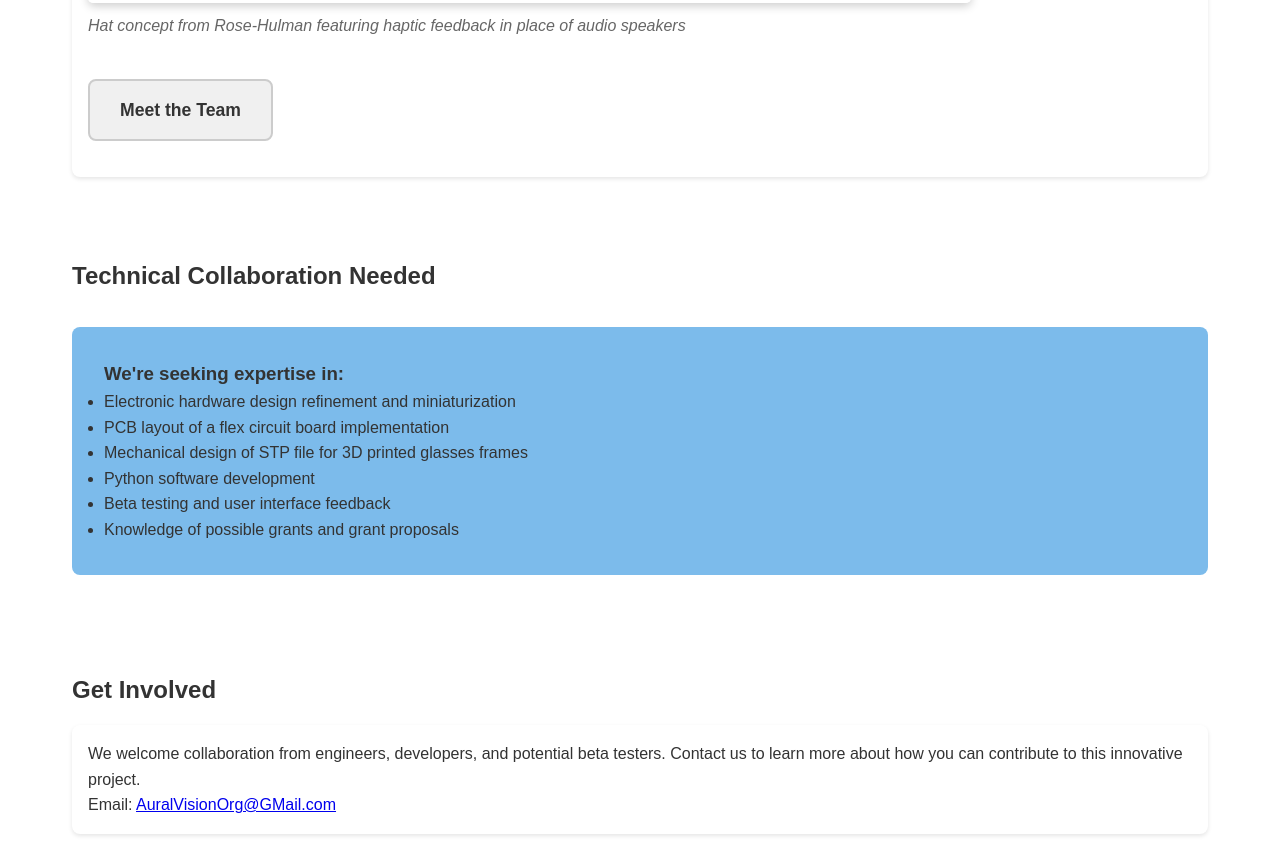
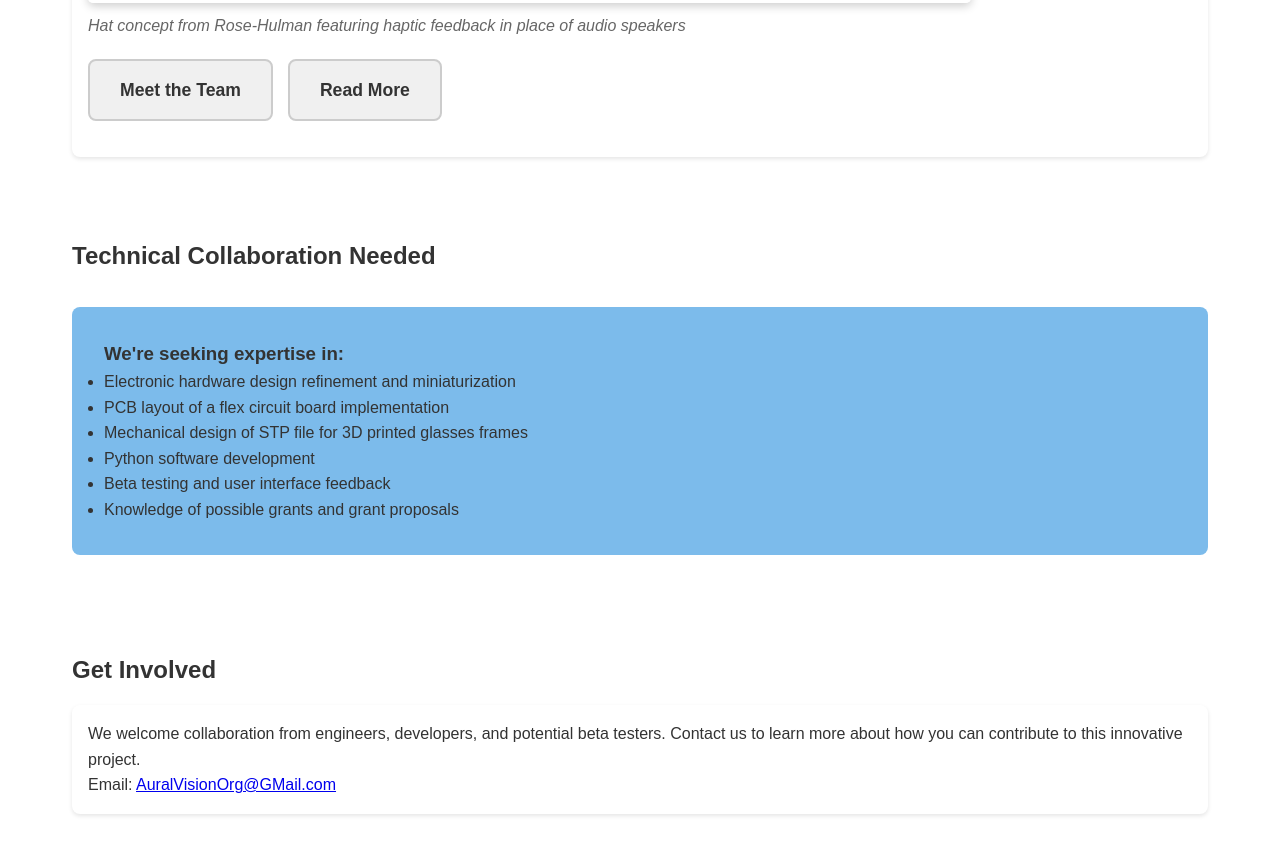
Before and after one commit to JohnRMarum/AuralVision.github.io, a plain HTML site: page index.html in a window 1280 px wide. Shown: the part 2746-3602 px from the top of the page. Drawn offline with Linux system fonts and the light colour scheme.

Commit message:
Add files via upload
Added link to Rose-Hulman online article

```diff
--- a/index.html
+++ b/index.html
@@ -131,10 +131,11 @@
                 <img src="images/Rose-Hulman Concept.jpeg" alt="Hat concept from Rose-Hulman featuring haptic feedback in place of audio speakers" style="width: 100%; height: auto; display: block; border-radius: 5px; box-shadow: 0 3px 10px rgba(0, 0, 0, 0.2);">
                 <figcaption style="margin-top: 10px; font-style: italic; color: #666;">Hat concept from Rose-Hulman featuring haptic feedback in place of audio speakers</figcaption>
             </figure>
+
+<div style="display: flex; gap: 15px; margin: 20px 0; flex-wrap: wrap;">
+
   <a href="rose-hulman-team.html" style="text-decoration: none;">
     <div style="
-    display: inline-block;
-    margin: 20px 0;
       padding: 15px 30px;
       background-color: #f0f0f0;
       border: 2px solid #ccc;
@@ -149,7 +150,28 @@
     onmouseout="this.style.backgroundColor='#f0f0f0'; this.style.boxShadow='none';">
       Meet the Team
     </div>
-</a>            </div>
+  </a>
+
+  <a href="https://www.rose-hulman.edu/news/2026/rose-alumnus-and-senior-design-team-create-assistive-device-for-the-sight-impaired.html" target="_blank" style="text-decoration: none;">
+    <div style="
+      padding: 15px 30px;
+      background-color: #f0f0f0;
+      border: 2px solid #ccc;
+      border-radius: 8px;
+      font-size: 1.1em;
+      font-weight: bold;
+      color: #333;
+      cursor: pointer;
+      transition: background-color 0.2s, box-shadow 0.2s;
+    "
+    onmouseover="this.style.backgroundColor='#dce8f5'; this.style.boxShadow='0 4px 12px rgba(0,0,0,0.2)';"
+    onmouseout="this.style.backgroundColor='#f0f0f0'; this.style.boxShadow='none';">
+      Read More
+    </div>
+  </a>
+
+</div>
+
         </section>
 
         <section class="section">
```
Lines whose indentation alone changed are shown as unchanged.
